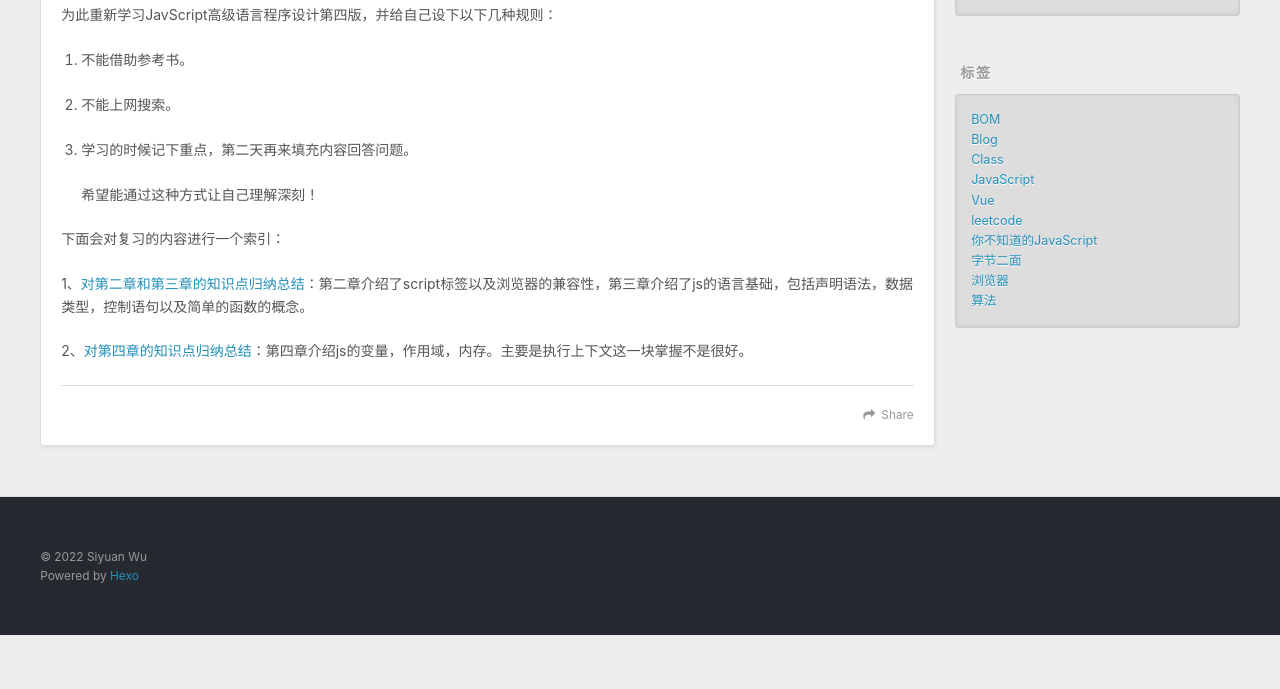
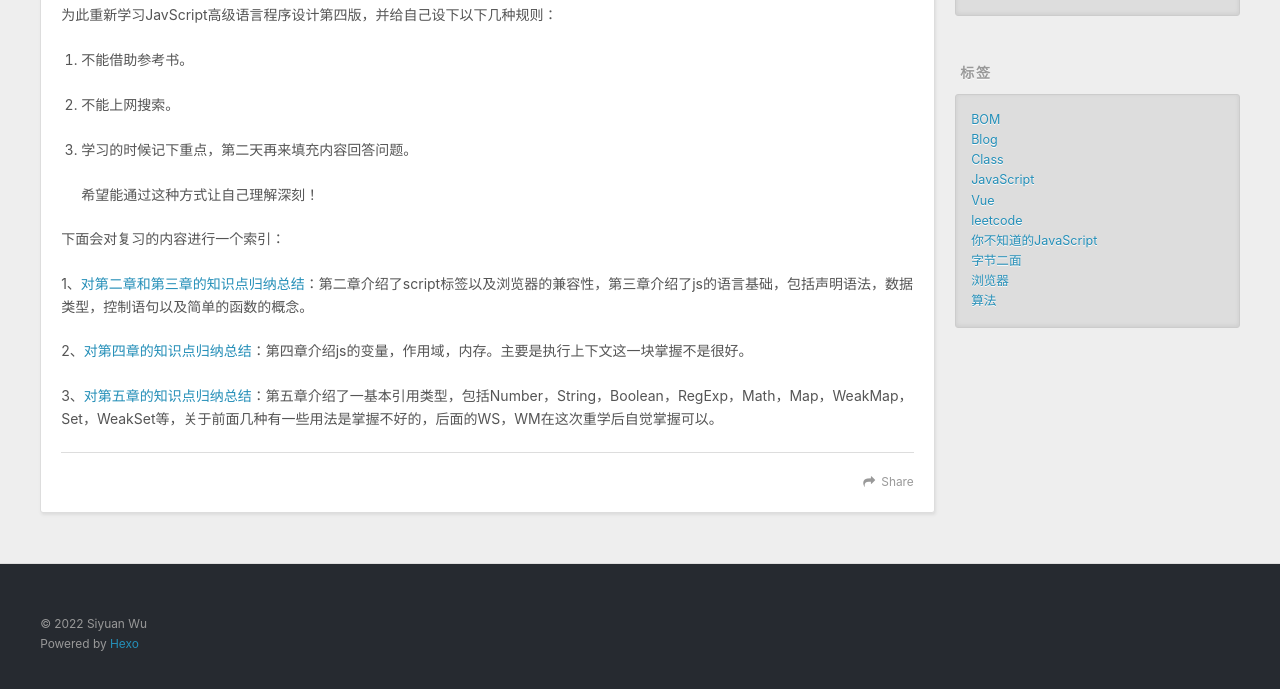
Before and after one commit to wusiyuan02/wusiyuan02.github.io, a plain HTML site: page RedBookRead/index.html in a window 1280 px wide. Shown: the part 516-1205 px from the top of the page. Before the commit the page ends 1151 px from the top, so only its background shows below. Drawn offline with nearby package versions, Linux system fonts and the light colour scheme.

Commit message:
Site updated: 2022-04-15 16:33:53

```diff
--- a/RedBookRead/index.html
+++ b/RedBookRead/index.html
@@ -15,7 +15,7 @@
 <meta property="og:description" content="之所以有这节分类呢，是因为在字节三面的时候被面试官评价js基础有的掌握还可以，有的掌握不行。并听从面试官的建议回头夯实JavaScript的基础，暂时停止框架的学习。 为此重新学习JavScript高级语言程序设计第四版，并给自己设下以下几种规则：  不能借助参考书。  不能上网搜索。  学习的时候记下重点，第二天再来填充内容回答问题。 希望能通过这种方式让自己理解深刻！   下面会对复习的内容进">
 <meta property="og:locale" content="zh_CN">
 <meta property="article:published_time" content="2022-04-11T14:48:46.000Z">
-<meta property="article:modified_time" content="2022-04-13T04:27:32.059Z">
+<meta property="article:modified_time" content="2022-04-14T15:28:05.861Z">
 <meta property="article:author" content="Siyuan Wu">
 <meta name="twitter:card" content="summary">
 
@@ -120,6 +120,7 @@
 <p>下面会对复习的内容进行一个索引：</p>
 <p>1、<a href="./2-3.html">对第二章和第三章的知识点归纳总结</a>：第二章介绍了script标签以及浏览器的兼容性，第三章介绍了js的语言基础，包括声明语法，数据类型，控制语句以及简单的函数的概念。</p>
 <p>2、<a href="./4.html">对第四章的知识点归纳总结</a>：第四章介绍js的变量，作用域，内存。主要是执行上下文这一块掌握不是很好。</p>
+<p>3、<a href="./5.html">对第五章的知识点归纳总结</a>：第五章介绍了一基本引用类型，包括Number，String，Boolean，RegExp，Math，Map，WeakMap，Set，WeakSet等，关于前面几种有一些用法是掌握不好的，后面的WS，WM在这次重学后自觉掌握可以。</p>
 
 
     </div>
```
Also changed, not shown: RedBookRead/5/number.jpg (added), RedBookRead/5/substring.jpg (added).
